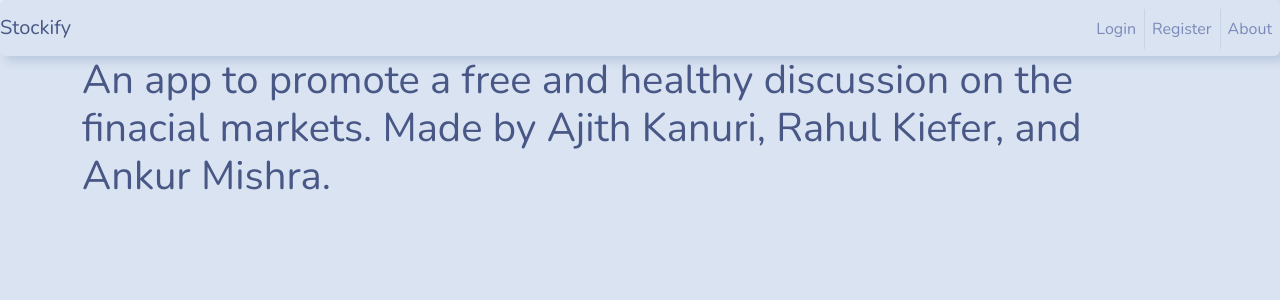
After one commit to ajithkanuri/stockify, a Flask app: page /about in a window 1280 px wide. The commit adds this page. Shown: the top 300 px of the page. Run offline with Flask 2, Linux system fonts and the light colour scheme; some libraries are stand-ins or nearby versions.

Commit message:
add about page

```diff
--- a/flask_app/stocks/routes.py
+++ b/flask_app/stocks/routes.py
@@ -52,3 +52,7 @@ def user_detail(username):
     reviews = Review.objects(commenter=user)
 
     return render_template("user_detail.html", username=username, reviews=reviews)
+
+@stocks.route("/about")
+def about ():
+    return render_template("about.html")
--- /dev/null
+++ b/flask_app/templates/about.html
@@ -0,0 +1,8 @@
+{% extends "header.html" %}
+{% block content %}
+<div class="row">
+    <div class="col">
+        <h1> An app to promote a free and healthy discussion on the finacial markets. Made by Ajith Kanuri, Rahul Kiefer, and Ankur Mishra. </h1>
+    </div>
+</div>
+{% endblock %}>
--- a/flask_app/templates/header.html
+++ b/flask_app/templates/header.html
@@ -32,6 +32,11 @@
                 </a>
             </li>
             {% endif %}
+            <li class="nav-item">
+                <a class="nav-link" href="{{ url_for('stocks.about') }}">
+                    About
+                </a>
+            </li>
         </ul>
     </div>
 </nav>
```
